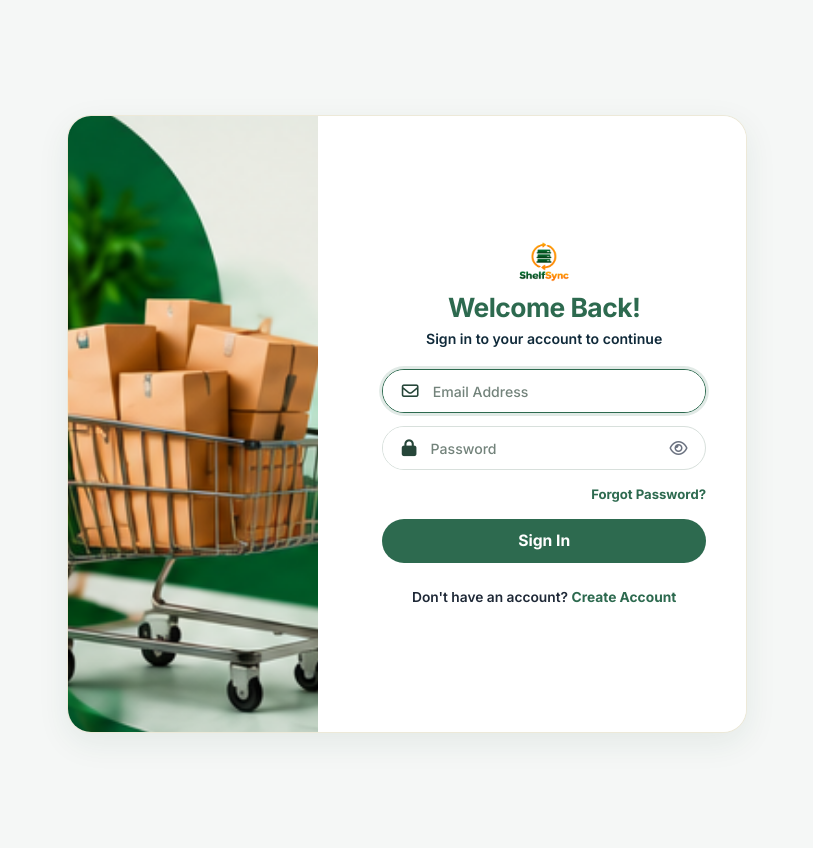
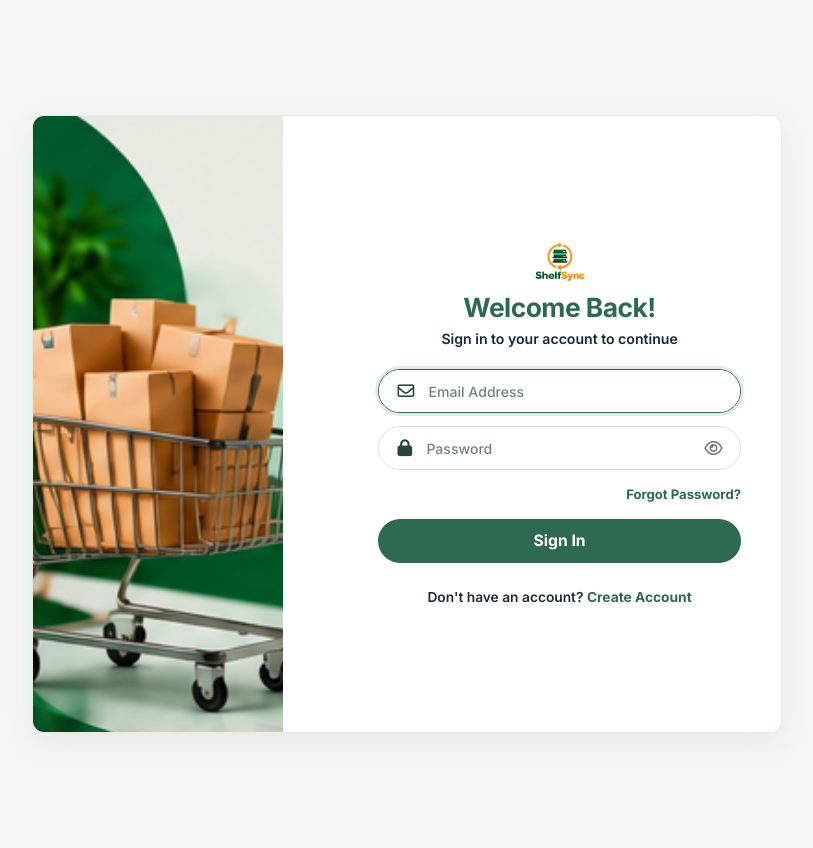
Before and after one commit to Ibukunoluwa-Mercy/ShelfSync, a Flask app: page /login in a window 1280 px wide. Shown: the whole page, without its empty margins (233-1046 px from the left). Run offline with Flask 3, Linux system fonts and the light colour scheme; parts of the project's set-up code (start-up, migrations or seed data) failed here and were passed over.

Commit message:
feat: add stylesheets for authentication pages

```diff
--- a/static/css/forgot_password.css
+++ b/static/css/forgot_password.css
@@ -9,7 +9,7 @@ body.page-forgot-password > main, .page-forgot-password .forgot-page {
 .page-forgot-password .forgot-card {
   background-color: var(--white);
   border: 1px solid rgba(229, 224, 200, 0.7);
-  border-radius: 28px;
+  border-radius: 12px;
   box-shadow: 0 10px 32px rgba(31, 77, 57, 0.08);
   box-sizing: border-box;
   display: grid;
--- a/static/css/login.css
+++ b/static/css/login.css
@@ -9,17 +9,19 @@ body.page-login > main, .page-login .login-page {
 .page-login .login-card {
   background-color: var(--white);
   border: 1px solid rgba(229, 224, 200, 0.7);
-  border-radius: 24px;
+  border-radius: 12px;
   box-shadow: 0 10px 32px rgba(31, 77, 57, 0.08);
   box-sizing: border-box;
   display: grid;
   grid-template-columns: 1fr;
   margin: 0 auto;
-  max-width: 680px;
+  max-width: 750px;
   overflow: hidden;
   position: relative;
   width: 100%;
 }
+
+
 
 /* ===== Photo Panel (Top on mobile, Left on desktop) ===== */
 .page-login .login-image {
@@ -36,6 +38,7 @@ body.page-login > main, .page-login .login-page {
   object-fit: cover;
   object-position: center 32%;
   width: 100%;
+  max-width: 500px;
 }
 
 /* ===== Form Panel (Right) ===== */
--- a/static/css/reset_password.css
+++ b/static/css/reset_password.css
@@ -9,7 +9,7 @@ body.page-reset-password > main, .page-reset-password .reset-page {
 .page-reset-password .reset-card {
   background-color: var(--white);
   border: 1px solid rgba(229, 224, 200, 0.7);
-  border-radius: 28px;
+  border-radius: 12px;
   box-shadow: 0 10px 32px rgba(31, 77, 57, 0.08);
   box-sizing: border-box;
   display: grid;
```
